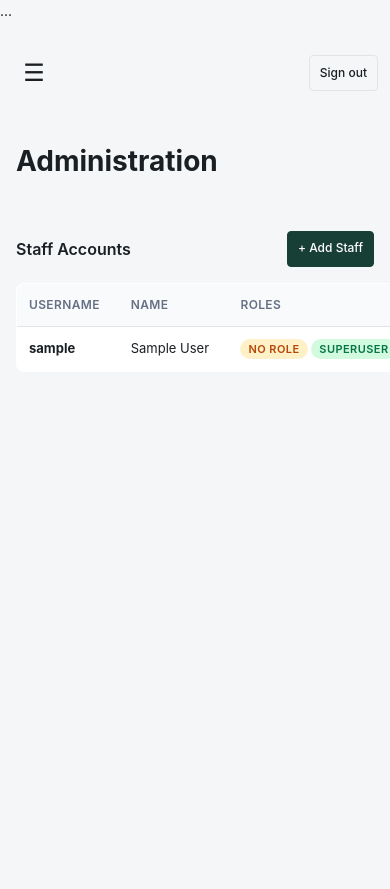
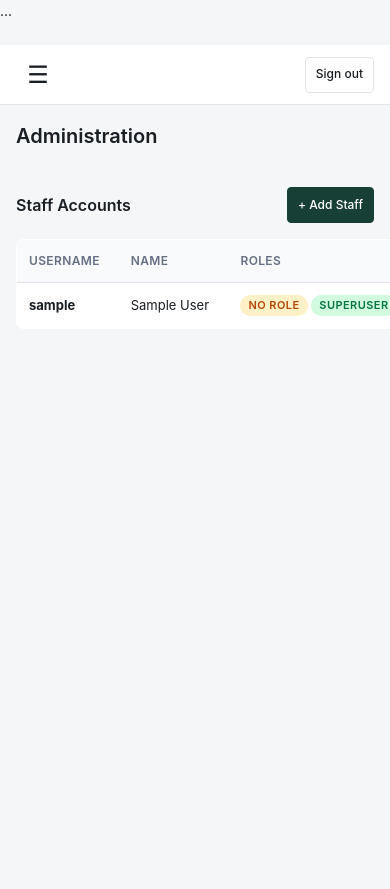
Before and after one commit to joethemltaskmaster/fish_embassy, a Django app: page /administration/ in a window 390 px wide; the page is wider, and only the part inside the window is pictured. Before the commit the page ends 359 px from the top of that part, so only its background shows below. Run offline with Django 5.2, Linux system fonts and the light colour scheme; the visitor is signed in with stand-in values (Sample User, id 1); data comes from the database, SQL or seed files in the repository; parts of the project's set-up code (start-up, migrations or seed data) failed here and were passed over.

Commit message:
Fix: Mobile viewport height, flexbox min-width constraints, and global table scrolling wrappers

```diff
--- a/static/css/app.css
+++ b/static/css/app.css
@@ -1,16 +1,4 @@
 /* RAO Fish Embassy — application shell */
-
-/* =========================================
-   GLOBAL HEADER OVERFLOW FIX
-========================================= */
-
-.topbar,
-.page-header {
-    width: 100%;
-    max-width: 100%;
-    min-width: 0;
-    box-sizing: border-box;
-}
 
 /* ─── login page ─────────────────────────────────────────── */
 
@@ -120,7 +108,6 @@ code {
 .layout {
   display: flex;
   min-height: 100vh;
-  width: 100%;
 }
 
 .layout__main {
@@ -162,7 +149,6 @@ code {
   opacity: 0;
   transition: opacity 0.3s;
 }
-
 .layout--sidebar-open .sidebar-overlay {
   display: block;
   opacity: 1;
@@ -248,26 +234,17 @@ code {
   display: flex;
   align-items: center;
   justify-content: space-between;
-  flex-wrap: wrap;
-  gap: 12px;
-  width: 100%;
-  max-width: 100%;
-  min-width: 0;
-  min-height: var(--topbar-h);
-  height: auto;
-  padding: 10px 16px;
-}
-
-/* Keep every direct header child inside the available flex space. */
-.topbar > * {
-  flex: 0 1 auto;
-  min-width: 0;
-  max-width: 100%;
+  height: var(--topbar-h);
+  padding: 0 16px;
+  background: var(--surface);
+  border-bottom: 1px solid var(--border);
+  position: sticky;
+  top: 0;
+  z-index: 30;
 }
 
 .topbar__menu-btn {
   display: block;
-  flex: 0 0 var(--touch-target);
   background: none;
   border: none;
   font-size: 24px;
@@ -281,44 +258,14 @@ code {
 .topbar__right {
   display: flex;
   align-items: center;
-  justify-content: flex-end;
-  flex: 0 1 auto;
-  flex-wrap: wrap;
-  gap: 8px 16px;
-  min-width: 0;
-  max-width: 100%;
+  gap: 16px;
   margin-left: auto;
-}
-
-.topbar__right > * {
-  min-width: 0;
-  max-width: 100%;
 }
 
 .topbar__user {
   display: none;
-  min-width: 0;
-  max-width: 100%;
   font-size: 13px;
   color: var(--text-muted);
-  overflow-wrap: anywhere;
-}
-
-.topbar form,
-.page-actions {
-  display: flex;
-  align-items: center;
-  flex: 0 1 auto;
-  flex-wrap: wrap;
-  gap: 8px;
-  min-width: 0;
-  max-width: 100%;
-}
-
-.topbar form > *,
-.page-actions > * {
-  min-width: 0;
-  max-width: 100%;
 }
 
 .topbar__user strong { color: var(--text); }
@@ -332,59 +279,33 @@ code {
   padding: 16px;
   max-width: 1400px;
   width: 100%;
-  min-width: 0;
   margin: 0 auto;
 }
 
 .page-header {
   display: flex;
-  justify-content: space-between;
-  align-items: flex-start;
-  flex-wrap: wrap;
+  flex-direction: column;
   gap: 12px;
-  width: 100%;
-  max-width: 100%;
-  min-width: 0;
-  margin-bottom: 20px;
-}
-
-.page-header > * {
-  min-width: 0;
-  max-width: 100%;
-}
-
-.page-header > div {
-  min-width: 0;
-  max-width: 100%;
+  margin-bottom: 24px;
 }
 
 .page-title {
-  min-width: 0;
-  max-width: 100%;
-  overflow-wrap: anywhere;
-  word-break: normal;
+  margin: 0;
+  font-size: 20px;
+  font-weight: 600;
+  color: var(--text);
 }
 
 .page-subtitle {
   margin: 4px 0 0;
   font-size: 13px;
   color: var(--text-muted);
-  overflow-wrap: anywhere;
 }
 
 .page-actions {
   display: flex;
-  align-items: center;
-  flex: 0 1 auto;
   gap: 8px;
   flex-wrap: wrap;
-  min-width: 0;
-  max-width: 100%;
-}
-
-.page-actions > * {
-  min-width: 0;
-  max-width: 100%;
 }
 
 /* ─── messages ───────────────────────────────────────────── */
@@ -726,7 +647,6 @@ code {
 }
 
 /* ─── dynamic rows (multi-line receiving/selling) ────────── */
-
 .dynamic-row {
   display: grid;
   grid-template-columns: 1fr;
@@ -754,7 +674,6 @@ code {
 }
 
 /* ─── chat interface (AI) ────────────────────────────────── */
-
 .chat-container {
   display: flex;
   flex-direction: column;
@@ -763,7 +682,6 @@ code {
   border: 1px solid var(--border);
   border-radius: var(--radius);
 }
-
 #chat-history {
   flex: 1;
   overflow-y: auto;
@@ -772,50 +690,12 @@ code {
   flex-direction: column;
   gap: 12px;
 }
-
 .chat-input-area {
   padding: 12px;
   border-top: 1px solid var(--border);
   background: #f9fafb;
   display: flex;
   gap: 8px;
-}
-
-/* ─── responsive header layout ────────────────────────────── */
-
-@media (max-width: 767px) {
-  .topbar {
-    padding: 10px 12px;
-    gap: 8px;
-  }
-
-  .topbar__right {
-    flex: 1 1 180px;
-    justify-content: flex-end;
-    gap: 8px;
-  }
-
-  .page-header {
-    flex-direction: column;
-    align-items: stretch;
-    gap: 10px;
-  }
-
-  .page-header > * {
-    width: 100%;
-  }
-
-  .page-actions {
-    width: 100%;
-    justify-content: flex-start;
-  }
-
-  .topbar .btn,
-  .page-header .btn {
-    max-width: 100%;
-    white-space: normal;
-    overflow-wrap: anywhere;
-  }
 }
 
 /* ─── responsive desktop breakpoints ─────────────────────── */
```
